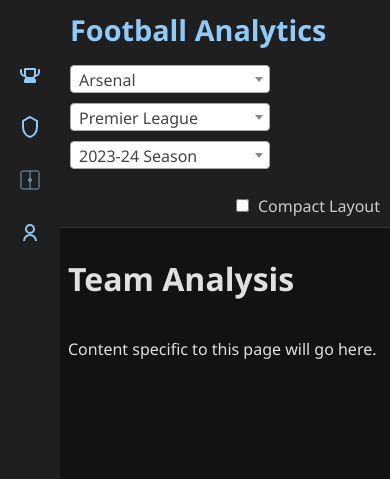
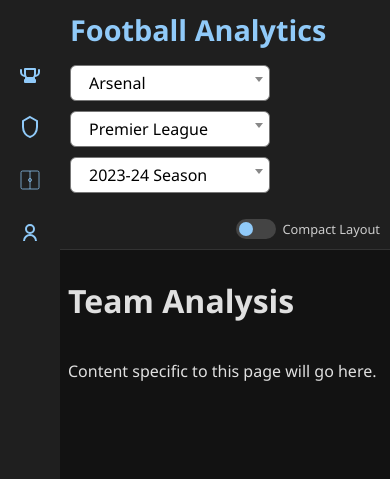
Before and after one commit to BeesBarGirl25/football-analytics, a Flask app: page /team-analysis in a window 390 px wide. Shown: the top 479 px of the page. Run offline with Flask 3, Linux system fonts and the light colour scheme; data that the repository does not hold is empty; some libraries are stand-ins or nearby versions.

Commit message:
Style navbar dropdowns and refactor graph layout CSS
- Add white background and proper styling for Select2 dropdowns in navbar
- Reorganize graph container CSS with cleaner grid area assignments
- Remove redundant media query for wide-mode layout
- Add toggle switch styles and improve summary graph layout
- Consolidate heatmap and graph component styling

```diff
--- a/static/css/base.css
+++ b/static/css/base.css
@@ -68,6 +68,32 @@ html, body {
   align-items: center;
   margin-left: auto;
   order: 1;
+}
+
+.top-navbar .dropdowns .select2-container .select2-selection--single {
+  background-color: #ffffff !important;
+  color: #000000 !important;
+  border: 1px solid #777;
+  border-radius: 6px;
+  height: 36px;
+  display: flex;
+  align-items: center;
+  padding: 0 10px;
+}
+
+.select2-container--default .select2-selection--single .select2-selection__rendered {
+  color: #000000 !important;
+}
+
+.select2-dropdown,
+.select2-container--default .select2-results > .select2-results__options {
+  background-color: #ffffff !important;
+  color: #000000 !important;
+}
+
+.select2-container--default .select2-results__option--highlighted[aria-selected] {
+  background-color: #90caf9 !important;
+  color: #121212 !important;
 }
 
 .top-navbar .layout-toggle-switch {
@@ -306,7 +334,58 @@ html, body {
   height: 100% !important;
 }
 
-/* === Button Styles === */
+@media (max-width: 1024px) {
+  .graphs-container {
+    grid-template-columns: 1fr;
+    grid-auto-rows: auto;
+  }
+}
+
+.switch {
+  position: relative;
+  display: inline-block;
+  width: 40px;
+  height: 20px;
+}
+.switch input {
+  opacity: 0;
+  width: 0;
+  height: 0;
+}
+.slider {
+  position: absolute;
+  cursor: pointer;
+  background-color: #444;
+  border-radius: 24px;
+  top: 0;
+  left: 0;
+  right: 0;
+  bottom: 0;
+  transition: 0.4s;
+}
+.slider:before {
+  position: absolute;
+  content: "";
+  height: 14px;
+  width: 14px;
+  border-radius: 50%;
+  left: 3px;
+  bottom: 3px;
+  background-color: #90caf9;
+  transition: 0.4s;
+}
+input:checked + .slider {
+  background-color: #90caf9;
+}
+input:checked + .slider:before {
+  transform: translateX(20px);
+}
+.toggle-label {
+  font-size: 0.8rem;
+  user-select: none;
+}
+
+
 .dominance-toggle-buttons,
 .heatmap-toggle-buttons,
 .phase-toggle-buttons {
```
Also changed, not shown: other parts of static/css/base.css (+101 -73 lines).
